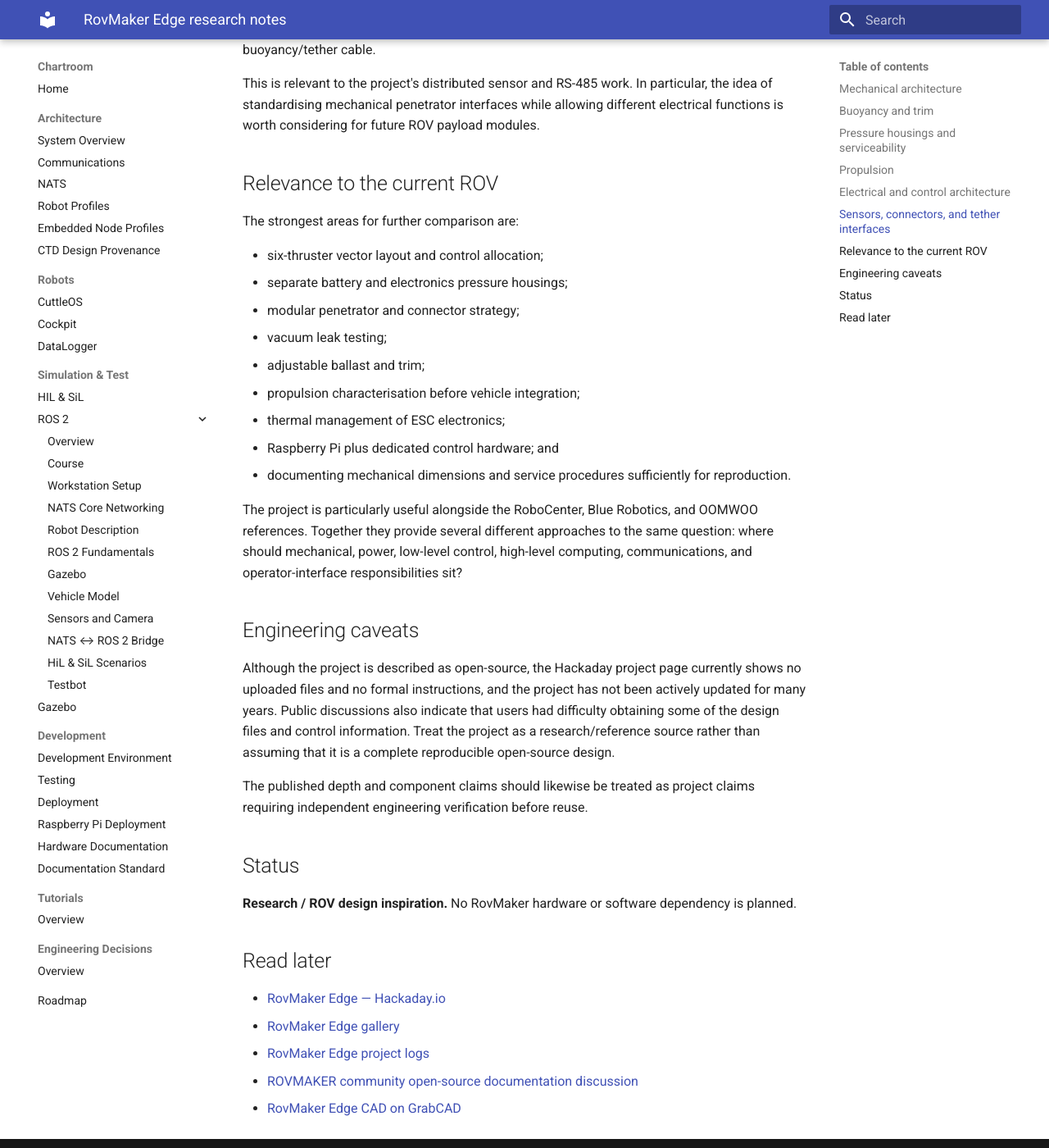
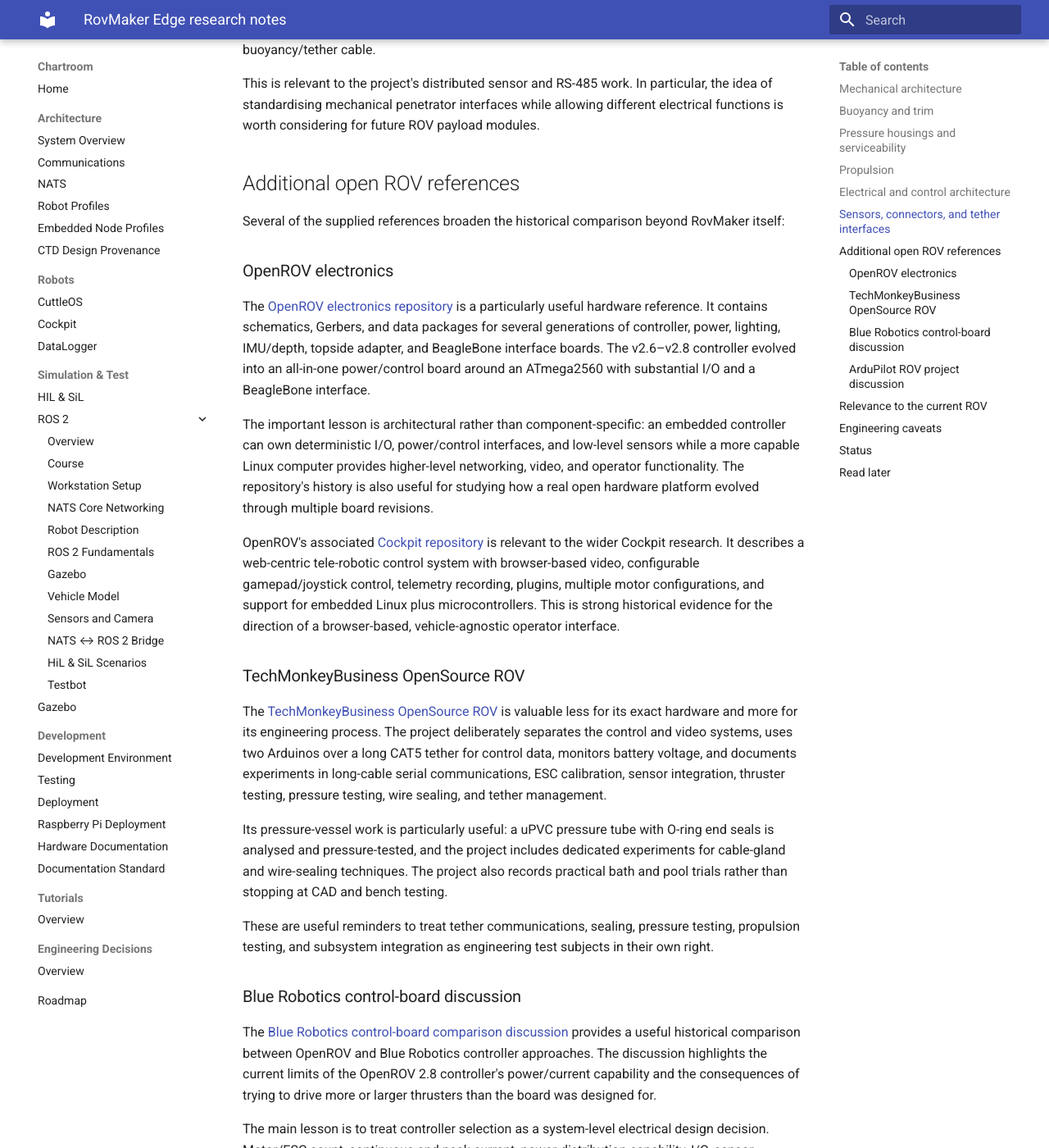
Before and after one commit to PhilipMcGaw/robot-ChartRoom, an MkDocs documentation site: the page built from docs/research/rovmaker-edge.md, in a window 1280 px wide and 1400 px high, scrolled down 2332 px. Shown: the whole window at 82% size. Built offline with MkDocs 1.6.1 and Material for MkDocs 9.7.7, drawn with Linux system fonts in a browser that asks for light colours; some of the changed text lies outside the part shown.

Commit message:
Expand RovMaker Edge ROV research references

```diff
--- a/docs/research/rovmaker-edge.md
+++ b/docs/research/rovmaker-edge.md
@@ -62,6 +62,40 @@
 
 This is relevant to the project's distributed sensor and RS-485 work. In particular, the idea of standardising mechanical penetrator interfaces while allowing different electrical functions is worth considering for future ROV payload modules.
 
+## Additional open ROV references
+
+Several of the supplied references broaden the historical comparison beyond RovMaker itself:
+
+### OpenROV electronics
+
+The [OpenROV electronics repository](https://github.com/OpenROV/openrov-electronics) is a particularly useful hardware reference. It contains schematics, Gerbers, and data packages for several generations of controller, power, lighting, IMU/depth, topside adapter, and BeagleBone interface boards. The v2.6–v2.8 controller evolved into an all-in-one power/control board around an ATmega2560 with substantial I/O and a BeagleBone interface.
+
+The important lesson is architectural rather than component-specific: an embedded controller can own deterministic I/O, power/control interfaces, and low-level sensors while a more capable Linux computer provides higher-level networking, video, and operator functionality. The repository's history is also useful for studying how a real open hardware platform evolved through multiple board revisions.
+
+OpenROV's associated [Cockpit repository](https://github.com/OpenROV/openrov-cockpit) is relevant to the wider Cockpit research. It describes a web-centric tele-robotic control system with browser-based video, configurable gamepad/joystick control, telemetry recording, plugins, multiple motor configurations, and support for embedded Linux plus microcontrollers. This is strong historical evidence for the direction of a browser-based, vehicle-agnostic operator interface.
+
+### TechMonkeyBusiness OpenSource ROV
+
+The [TechMonkeyBusiness OpenSource ROV](https://www.techmonkeybusiness.com/articles/OpenSource_ROV.html) is valuable less for its exact hardware and more for its engineering process. The project deliberately separates the control and video systems, uses two Arduinos over a long CAT5 tether for control data, monitors battery voltage, and documents experiments in long-cable serial communications, ESC calibration, sensor integration, thruster testing, pressure testing, wire sealing, and tether management.
+
+Its pressure-vessel work is particularly useful: a uPVC pressure tube with O-ring end seals is analysed and pressure-tested, and the project includes dedicated experiments for cable-gland and wire-sealing techniques. The project also records practical bath and pool trials rather than stopping at CAD and bench testing.
+
+These are useful reminders to treat tether communications, sealing, pressure testing, propulsion testing, and subsystem integration as engineering test subjects in their own right.
+
+### Blue Robotics control-board discussion
+
+The [Blue Robotics control-board comparison discussion](https://discuss.bluerobotics.com/t/control-board-options-pros-and-cons/812) provides a useful historical comparison between OpenROV and Blue Robotics controller approaches. The discussion highlights the current limits of the OpenROV 2.8 controller's power/current capability and the consequences of trying to drive more or larger thrusters than the board was designed for.
+
+The main lesson is to treat controller selection as a system-level electrical design decision. Motor/ESC count, continuous and peak current, power-distribution capability, I/O, sensor interfaces, and desired operating envelope must be considered together rather than selecting a controller solely on processor capability or software features.
+
+### ArduPilot ROV project discussion
+
+The [ArduPilot ROV project discussion](https://discuss.ardupilot.org/t/your-own-remotely-operated-vehicle-rov-project/7951) contains a useful long-form example of a hybrid ROV evolving through several hardware configurations. The project combines OpenROV controller hardware, Blue Robotics T100/BlueESC propulsion, BlueROV2 mechanical components, Raspberry Pi, Pixhawk, Fathom-X, external power distribution, leak sensing, and pressure testing.
+
+The discussion is particularly useful for the practical integration details: controller current limits can become the limiting factor even when the mechanical platform supports additional thrusters; power distribution may need to move outside a pressure housing; cable routing and watertight power connections can become major integration tasks; and vacuum testing of watertight compartments should precede water testing.
+
+This provides a useful real-world comparison with RovMaker's separate power/electronics volumes and with the intended separation between ROV Control, onboard computing, and Cockpit.
+
 ## Relevance to the current ROV
 
 The strongest areas for further comparison are:
@@ -73,20 +107,25 @@
 - adjustable ballast and trim;
 - propulsion characterisation before vehicle integration;
 - thermal management of ESC electronics;
-- Raspberry Pi plus dedicated control hardware; and
+- Raspberry Pi plus dedicated control hardware;
+- controller current capability versus the actual propulsion envelope;
+- separation of video and vehicle-control paths where appropriate;
+- long-tether communications and power-distribution design; and
 - documenting mechanical dimensions and service procedures sufficiently for reproduction.
 
-The project is particularly useful alongside the RoboCenter, Blue Robotics, and OOMWOO references. Together they provide several different approaches to the same question: where should mechanical, power, low-level control, high-level computing, communications, and operator-interface responsibilities sit?
+The projects are particularly useful as a group because they provide several different approaches to the same engineering problem. OpenROV demonstrates an integrated embedded-controller/Linux architecture and an early browser-based Cockpit. TechMonkeyBusiness demonstrates low-cost, explicitly tested subsystem engineering. RovMaker demonstrates modular pressure housings, penetrators, ballast, and propulsion development. The Blue Robotics and ArduPilot discussions expose practical limits and integration problems encountered when combining these approaches.
+
+These references should inform design reviews and test plans without turning the current ROV into a copy of any one historical platform.
 
 ## Engineering caveats
 
-Although the project is described as open-source, the Hackaday project page currently shows no uploaded files and no formal instructions, and the project has not been actively updated for many years. Public discussions also indicate that users had difficulty obtaining some of the design files and control information. Treat the project as a research/reference source rather than assuming that it is a complete reproducible open-source design.
+Although several of these projects are described as open-source, their documentation, licences, hardware availability, and maintenance status differ. Treat historical component specifications and performance claims as project data requiring independent engineering verification before reuse.
 
-The published depth and component claims should likewise be treated as project claims requiring independent engineering verification before reuse.
+The RovMaker Edge Hackaday project currently shows limited uploaded project material and has not been actively developed for many years. OpenROV is also a historical platform, although its repositories remain useful for studying real hardware and software evolution. Forum discussions are valuable evidence of engineering experience but should not be treated as authoritative specifications.
 
 ## Status
 
-**Research / ROV design inspiration.** No RovMaker hardware or software dependency is planned.
+**Research / ROV design inspiration.** No RovMaker, OpenROV, TechMonkeyBusiness, Blue Robotics, or ArduPilot hardware/software dependency is planned.
 
 ## Read later
 
@@ -95,3 +134,8 @@
 - [RovMaker Edge project logs](https://hackaday.io/project/27781/logs)
 - [ROVMAKER community open-source documentation discussion](https://forum.rovmaker.org/t/topic/879)
 - [RovMaker Edge CAD on GrabCAD](https://grabcad.com/library/rovmaker-edge-open-source-underwater-robot-1)
+- [OpenROV electronics](https://github.com/OpenROV/openrov-electronics)
+- [OpenROV Cockpit](https://github.com/OpenROV/openrov-cockpit)
+- [TechMonkeyBusiness OpenSource ROV](https://www.techmonkeybusiness.com/articles/OpenSource_ROV.html)
+- [Blue Robotics control-board discussion](https://discuss.bluerobotics.com/t/control-board-options-pros-and-cons/812)
+- [ArduPilot ROV project discussion](https://discuss.ardupilot.org/t/your-own-remotely-operated-vehicle-rov-project/7951)
```
Also changed, not shown: other parts of docs/research/rovmaker-edge.md (+1 -1 lines).
